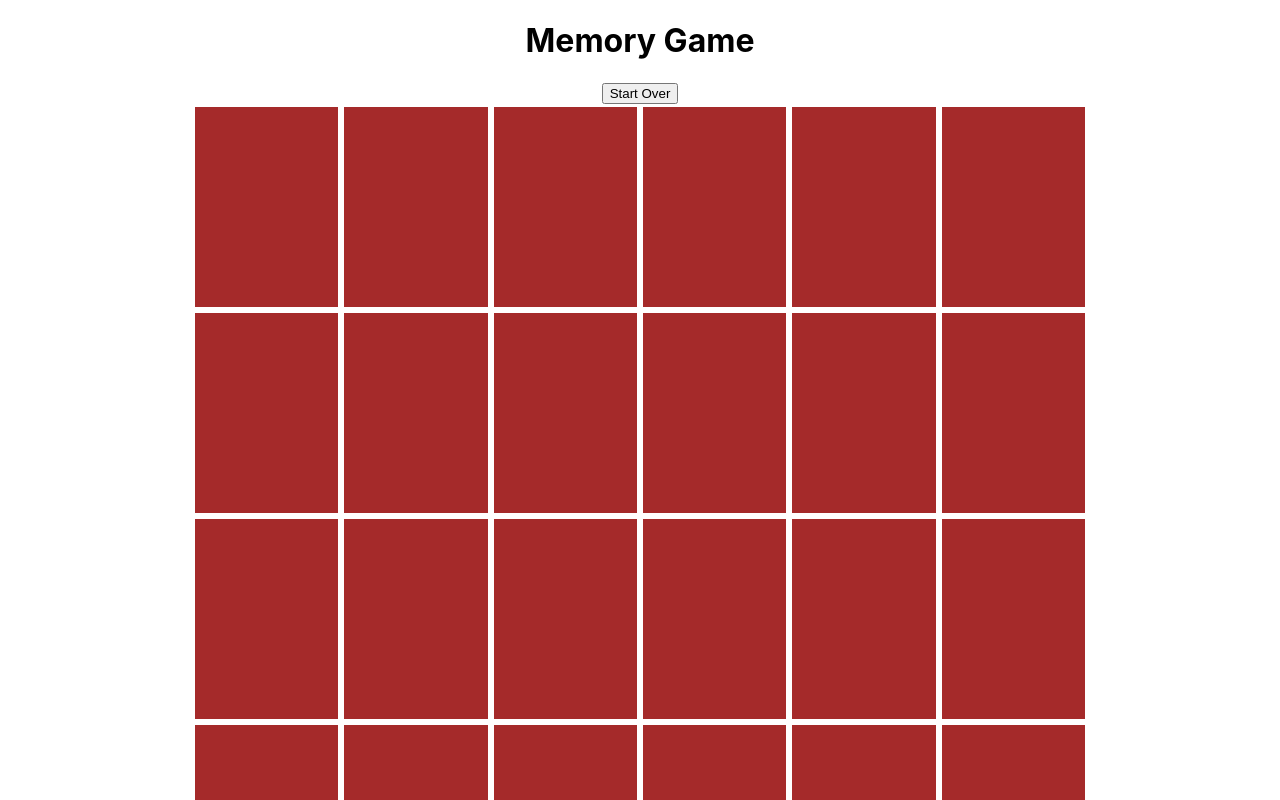
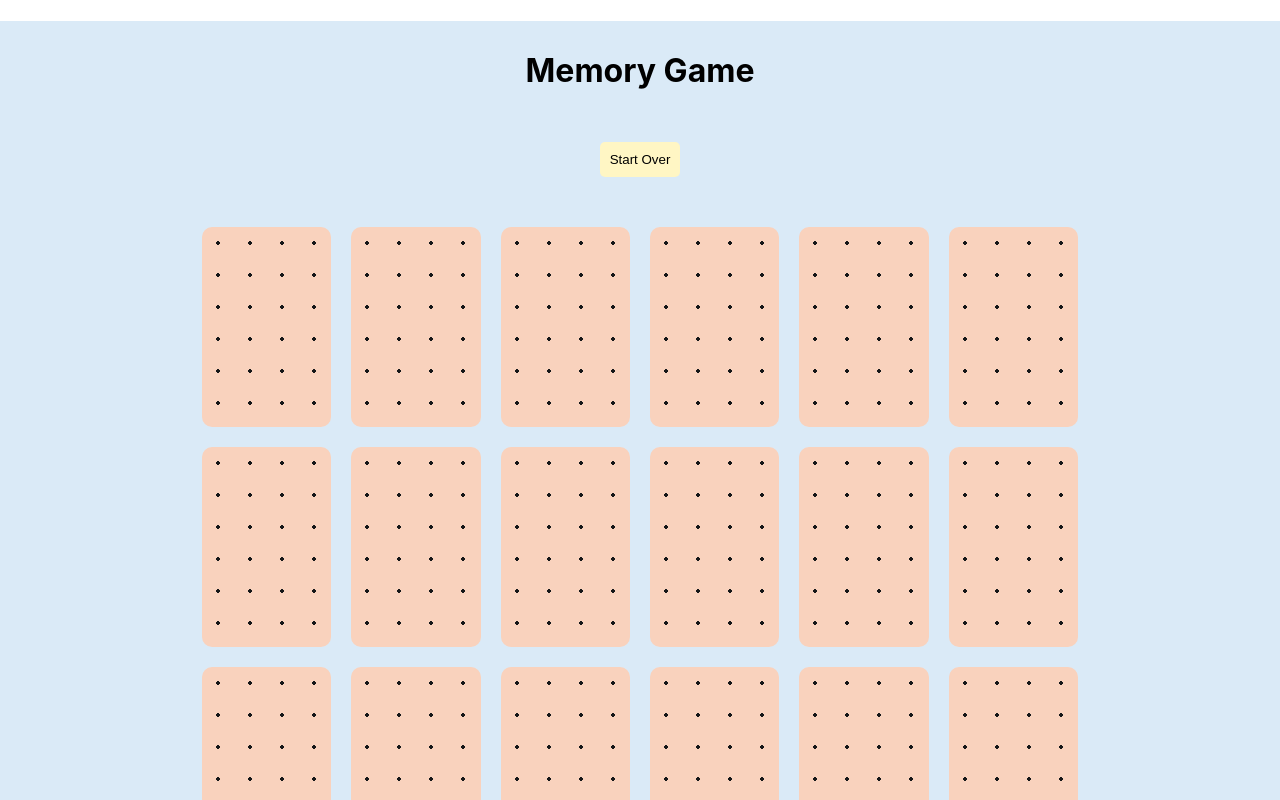
Before and after one commit to WebAhead12/Memory-Game, a React (Create React App) app: page / in a window 1280 px wide. Shown: the top 800 px of the page. Built offline with nearby package versions, Linux system fonts and the light colour scheme.

Commit message:
basic css cards and background

```diff
--- a/src/components/cards/card/style.css
+++ b/src/components/cards/card/style.css
@@ -1,6 +1,11 @@
 .card {
-  background-color: brown;
+  /* background-color: brown; */
   height: 200px;
   width: 150px;
-  margin: 3px;
+  margin: 10px;
+  background-color: #f4a06f;
+  opacity: 0.9;
+  background-image: radial-gradient(rgb(0, 0, 0) 1.6px, #fdd0b7 1.6px);
+  background-size: 32px 32px;
+  border-radius: 10px;
 }
--- a/src/components/start_over/style.css
+++ b/src/components/start_over/style.css
@@ -0,0 +1,7 @@
+.startOver {
+  border-radius: 5px;
+  border: none;
+  padding: 10px;
+  background-color: rgb(255, 246, 196);
+  margin-bottom: 40px;
+}
--- a/src/components/style.css
+++ b/src/components/style.css
@@ -1,8 +1,9 @@
 .container {
   text-align: center;
+  background-color: rgb(218, 234, 247);
 }
 
-.header{
+.header {
   text-align: center;
-
+  padding: 30px;
 }
```
Also changed, not shown: src/components/start_over/StartOver.jsx (+4 -6 lines).
